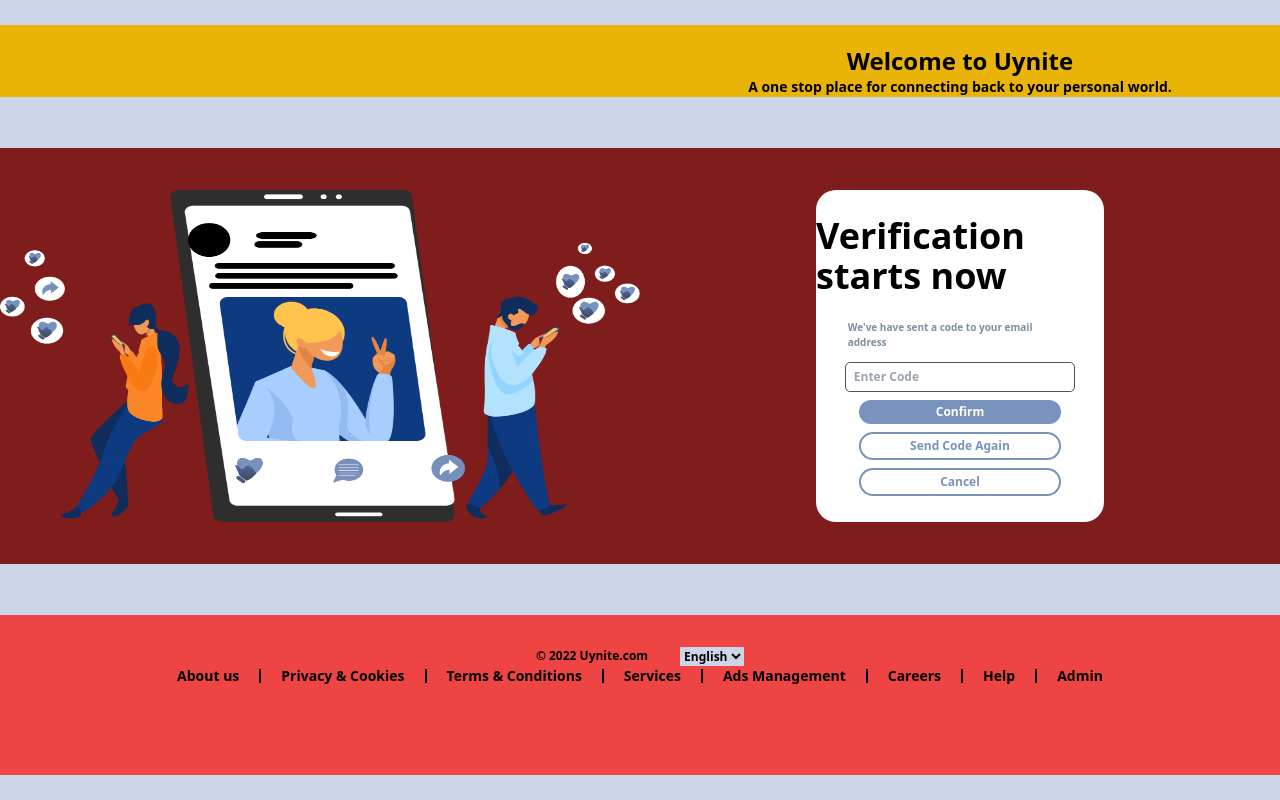
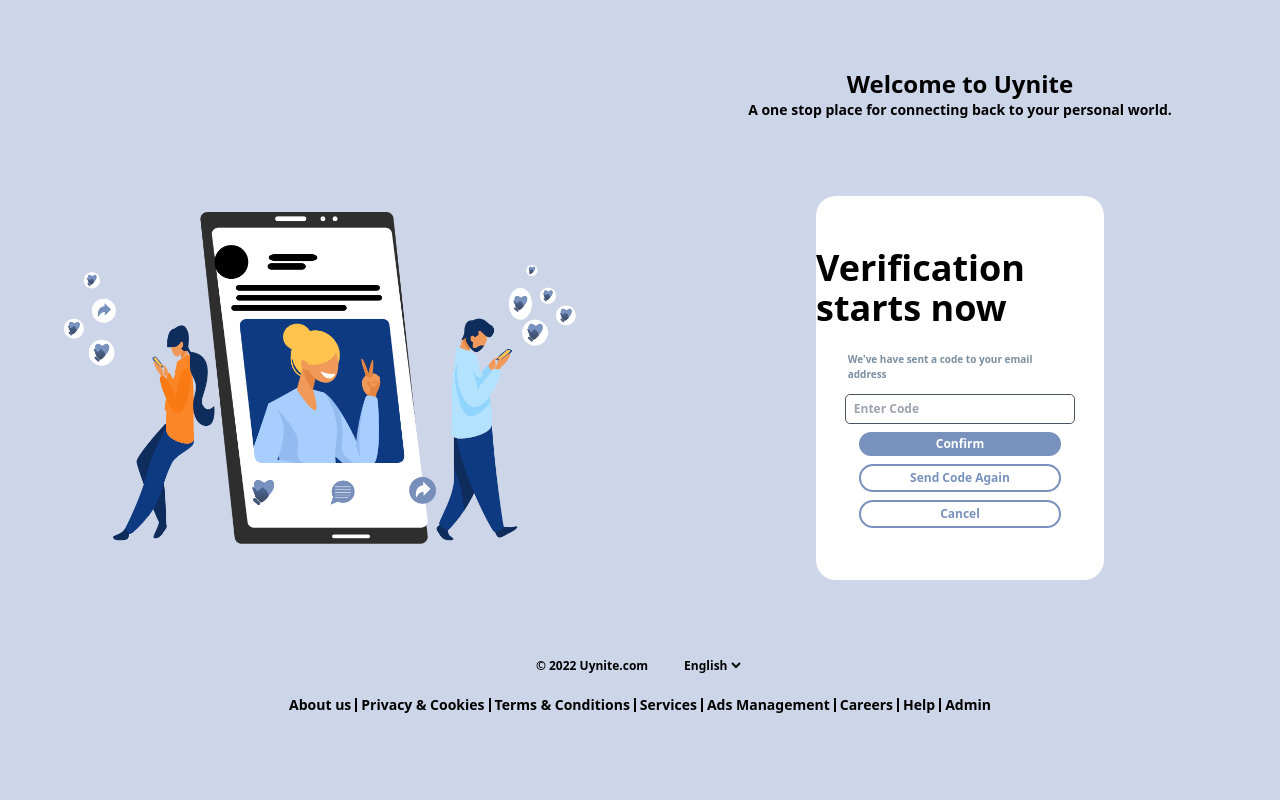
Before and after one commit to nshams901/responsive-design, a React (Vite) app: page /verification in a window 1280 px wide. Built offline with nearby package versions, Linux system fonts and the light colour scheme.

Commit message:
sandy resp

```diff
--- a/src/App.jsx
+++ b/src/App.jsx
@@ -6,13 +6,13 @@
 const App = () => {
   return (
     <div className="bg-[#CDD6E8] w-full min-h-screen flex flex-col justify-around">
-      <div className="w-full flex justify-end bg-yellow-500">
+      <div className="w-full flex justify-end mb-5">
         <Topbar />
       </div>
-      <div className=" w-full max-h-full bg-red-900 sm:m-0 via-green-600">
+      <div className=" w-full max-h-full sm:m-0">
         <Content />
       </div>
-      <div className="w-full h-[20vh] bg-red-500">
+      <div className="w-full h-[20vh]">
         <Footer />
       </div>
     </div>
--- a/src/Components/Content/Content.jsx
+++ b/src/Components/Content/Content.jsx
@@ -7,17 +7,18 @@
 
 const Content = () => {
   return (
+    <>
     <div className="w-full h-full flex flex-col md:flex-row">
-      <div className="md:w-[50%] flex items-center">
+      <div className="md:w-[50%] flex items-center mb-5">
         <img
           src="./images/Human.png"
-          className="w-full h-[80%]"
+          className="w-full p-[10%]"
           alt=""
           srcset=""
         />
       </div>
       <div className="xs:w-[100%] md:w-[50%] flex justify-center items-center">
-        <div className="bg-white xs:w-[78%] md:w-[70%] lg:w-[45%] h-full md:h-[80%] rounded-[20px] border-3">
+        <div className="bg-white xs:w-[78%] md:w-[70%] lg:w-[45%] h-full md:h-[80%] rounded-[20px] border-3 w-[80%]">
           <Routes>
             <Route path="/" element={<Login />} />
             <Route path="/newpassword" element={<NewPassword />} />
@@ -34,6 +35,14 @@
         </div>
       </div>
     </div>
+
+
+</>
+
+
+// dddddddddddddddd
+
+
   );
 };
 
--- a/src/Components/Footer/Footer.jsx
+++ b/src/Components/Footer/Footer.jsx
@@ -2,8 +2,8 @@
 
 const Footer = () => {
   return (
-    <div className="flex flex-col items-center mt-6">
-      <div className="flex gap-8 mt-2 justify-center items-center">
+    <div className="flex flex-col items-center mt-3">
+      <div className="flex gap-8 mt-2 justify-center items-center mb-5">
         <div className="font-semibold text-xs ">
           <span>&copy;</span> 2022 Uynite.com
         </div>
@@ -13,7 +13,7 @@
           <option value="english">French</option>
         </select>
       </div>
-      <div className="flex flex-wrap justify-center items-center gap-5">
+      <div className="flex flex-wrap justify-center items-center gap-1">
       <span className="font-semibold text-sm">About us</span>
       <div className="bg-black w-[2px] h-[14px] hidden md:flex items-center justify-center"></div>
       <span className="font-semibold text-sm">Privacy & Cookies</span>
--- a/src/Components/Topbar/Topbar.jsx
+++ b/src/Components/Topbar/Topbar.jsx
@@ -1,8 +1,9 @@
 import React from "react";
+
 
 const Topbar = () => {
   return (
-    <div className="w-full flex flex-col items-center mt-5 sm:w-full md:w-[55%] lg:w-[50%]">
+    <div className="w-full flex flex-col items-center sm:w-full md:w-[55%] lg:w-[50%] mt-[5%]">
       <h1 className="font-bold lg:text-2xl text-center md:text-lg">
         Welcome to Uynite
       </h1>
```
